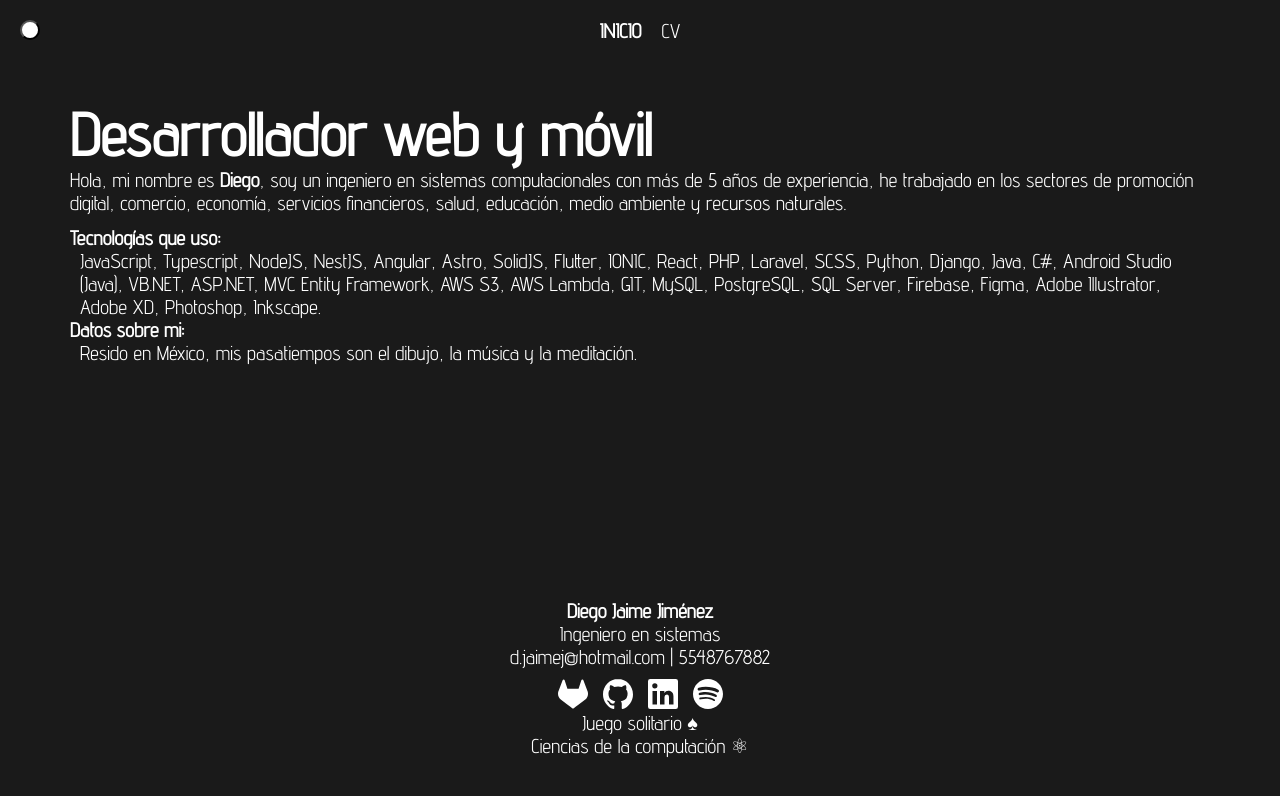
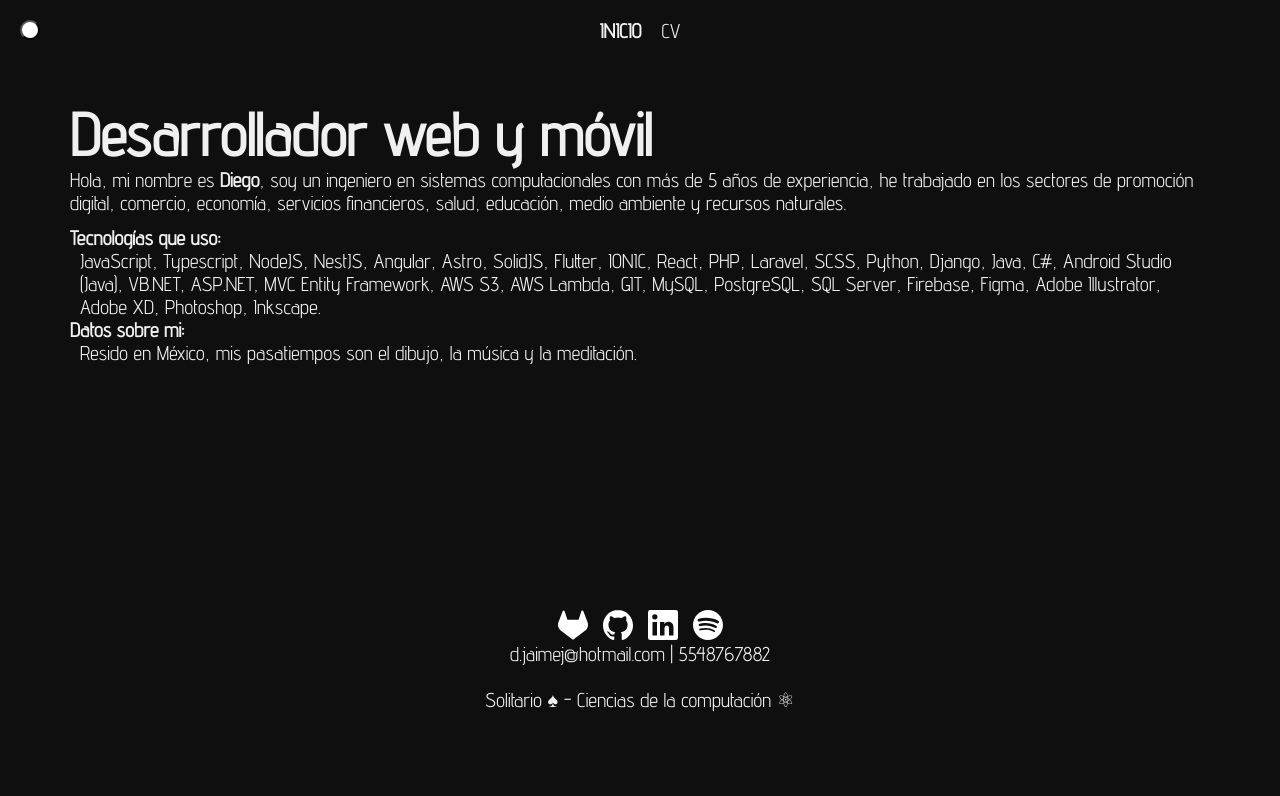
Before and after one commit to djaimej/cadmus, an Astro site: page / in a window 1280 px wide. Built offline with nearby package versions, Linux system fonts and the light colour scheme; Astro itself is replaced by a stand-in of ours; some packages are replaced by stand-ins of ours.

Commit message:
[UPD]: enlaces

```diff
--- a/src/layouts/BaseLayout.astro
+++ b/src/layouts/BaseLayout.astro
@@ -126,12 +126,6 @@ const { current } = Astro.props;
 			import "../scripts/index";
 		</script>
 		<footer class="dark">
-			<b class="txt-center">Diego Jaime Jiménez</b>
-			<p class="txt-center">Ingeniero en sistemas</p>
-			<p class="txt-center">
-				<a class="dark" href="mailto:d.jaimej@hotmail.com">d.jaimej&#64;hotmail.com</a
-				>&nbsp;|&nbsp;<a class="dark" href="tel:+525548767882">5548767882</a>
-			</p>
 			<div class="icons dark">
 				<a
 					href="https://gitlab.com/djaimej"
@@ -167,10 +161,15 @@ const { current } = Astro.props;
 				</a>
 			</div>
 			<p class="txt-center">
-				<a class="dark" href="https://solitairejmz.netlify.app/" target="_blank">Juego solitario ♠</a>
+				<a class="dark" href="mailto:d.jaimej@hotmail.com">d.jaimej&#64;hotmail.com</a
+				>&nbsp;|&nbsp;<a class="dark" href="tel:+525548767882">5548767882</a>
 			</p>
+			<br>
+			<br>
 			<p class="txt-center">
-				<a class="dark" href="https://ciencias-computacionales.netlify.app/" target="_blank">Ciencias de la computación ⚛</a>
+				<a class="dark" href="https://juego-solitario.netlify.app" target="_blank">Solitario ♠</a>
+				<span> - </span>
+				<a class="dark" href="https://ciencias-computacionales.netlify.app" target="_blank">Ciencias de la computación ⚛</a>
 			</p>
 		</footer>
 	</body>
--- a/src/scripts/index.js
+++ b/src/scripts/index.js
@@ -4,7 +4,7 @@ window.onload = () => {
         toggleTheme('dark');
     }
 
-    console.log('Version 1.1.2');
+    console.log('Version 1.1.3');
 }
 
 document.querySelector('.navbar-menu')?.addEventListener('click', () => {
--- a/src/styles/global.css
+++ b/src/styles/global.css
@@ -1,10 +1,10 @@
 :root {
     --black: #000;
-    --dark: #1a1a1a;
-    --dark-blur: #101010cc;
+    --dark: rgb(15, 15, 15);
+    --dark-blur: #0f0f0fcc;
     --white: #fff;
-    --light: #e6e6e6;
-    --light-blur: #e6e6e6cc;
+    --light: #f0f0f0;
+    --light-blur: #f0f0f0cc;
     --primary: #86002F;
     --secondary: #2F8600;
     --tertiary: #002F86;
@@ -123,7 +123,6 @@ a {
     cursor: pointer;
     line-break: anywhere;
     font-size: 1em;
-    background-color: transparent;
     text-decoration: none;
 }
 
@@ -535,7 +534,7 @@ footer {
 .dark,
 .dark * {
     background-color: var(--dark);
-    color: var(--white);
+    color: var(--light);
     transition: 0.5s;
 }
 
@@ -557,7 +556,7 @@ footer {
 .light,
 .light * {
     background-color: var(--light);
-    color: var(--black);
+    color: var(--dark);
     transition: 0.5s;
 }
 
@@ -581,8 +580,12 @@ footer {
     list-style: none;
 }
 
-.nav-item .disabled {
-    color: var(--light);
+.dark .nav-item .disabled {
+    color: var(--light-blur);
+}
+
+.light .nav-item .disabled {
+    color: var(--light-blur);
 }
 
 .nav-link {
```
